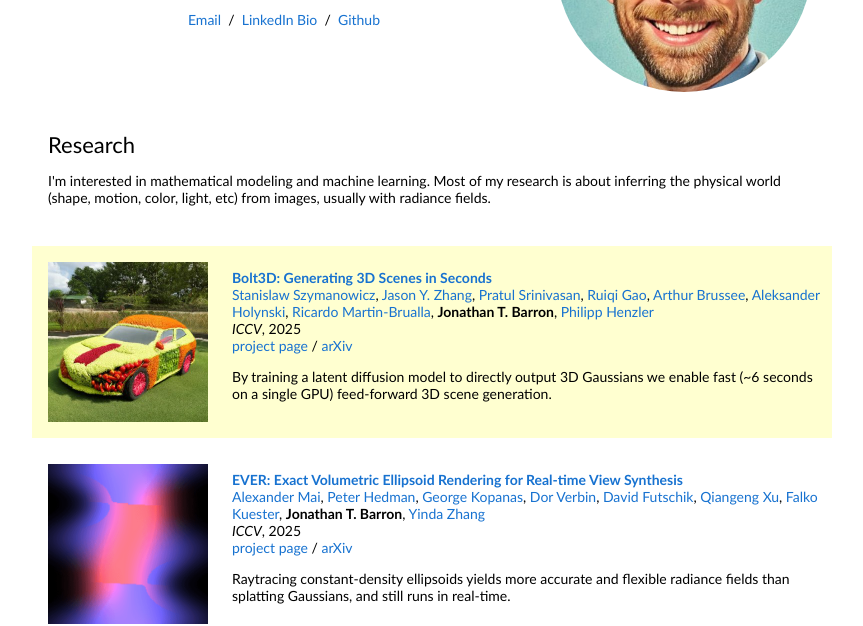
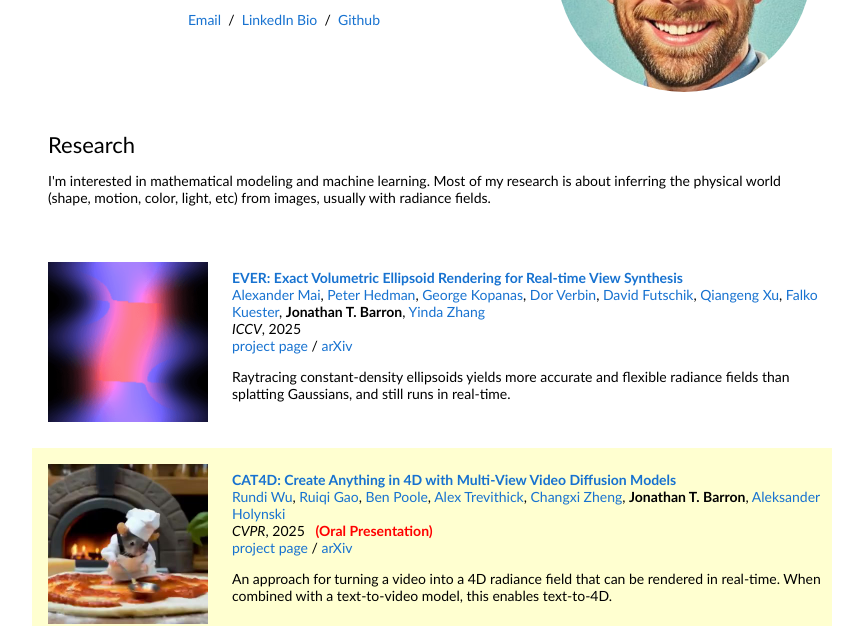
Before and after one commit to AlenaResiko/AlenaResiko.github.io, a plain HTML site: page index.html in a window 1280 px wide. Shown: the part 192-818 px from the top of the page, without its empty margins (208-1071 px from the left). Drawn offline with Linux system fonts and the light colour scheme.

Commit message:
change index

```diff
--- a/index.html
+++ b/index.html
@@ -51,55 +51,6 @@
             </tr>
           </tbody></table>
           <table style="width:100%;border:0px;border-spacing:0px 10px;border-collapse:separate;margin-right:auto;margin-left:auto;"><tbody>
-
-
-    <tr onmouseout="bolt3d_stop()" onmouseover="bolt3d_start()"  bgcolor="#ffffd0">
-      <td style="padding:16px;width:20%;vertical-align:middle">
-        <div class="one">
-          <div class="two" id='bolt3d_image'><video  width=100% height=100% muted autoplay loop>
-          <source src="images/bolt3d.mp4" type="video/mp4">
-          Your browser does not support the video tag.
-
-          </video></div>
-          <img src='images/bolt3d.jpg' width="160">
-        </div>
-        <script type="text/javascript">
-          function bolt3d_start() {
-            document.getElementById('bolt3d_image').style.opacity = "1";
-          }
-
-          function bolt3d_stop() {
-            document.getElementById('bolt3d_image').style.opacity = "0";
-          }
-          bolt3d_stop()
-        </script>
-      </td>
-      <td style="padding:8px;width:80%;vertical-align:middle">
-        <a href="https://szymanowiczs.github.io/bolt3d">
-          <span class="papertitle">Bolt3D: Generating 3D Scenes in Seconds</span>
-        </a>
-        <br>
-        <a href="https://szymanowiczs.github.io/">Stanislaw Szymanowicz</a>,
-        <a href="https://jasonyzhang.com">Jason Y. Zhang</a>,
-        <a href="https://pratulsrinivasan.github.io">Pratul Srinivasan</a>,
-        <a href="https://ruiqigao.github.io">Ruiqi Gao</a>,
-        <a href="https://github.com/ArthurBrussee">Arthur Brussee</a>,
-        <a href="https://holynski.org">Aleksander Holynski</a>,
-        <a href="https://ricardomartinbrualla.com">Ricardo Martin-Brualla</a>,
-		<strong>Jonathan T. Barron</strong>,
-        <a href="https://henzler.github.io">Philipp Henzler</a>
-        <br>
-        <em>ICCV</em>, 2025
-        <br>
-        <a href="https://szymanowiczs.github.io/bolt3d">project page</a>
-        /
-        <a href="https://szymanowiczs.github.io/bolt3d">arXiv</a>
-        <p></p>
-        <p>
-		By training a latent diffusion model to directly output 3D Gaussians we enable fast (~6 seconds on a single GPU) feed-forward 3D scene generation.
-        </p>
-      </td>
-    </tr>
 
     <tr onmouseout="ever_stop()" onmouseover="ever_start()">
       <td style="padding:16px;width:20%;vertical-align:middle">
```
